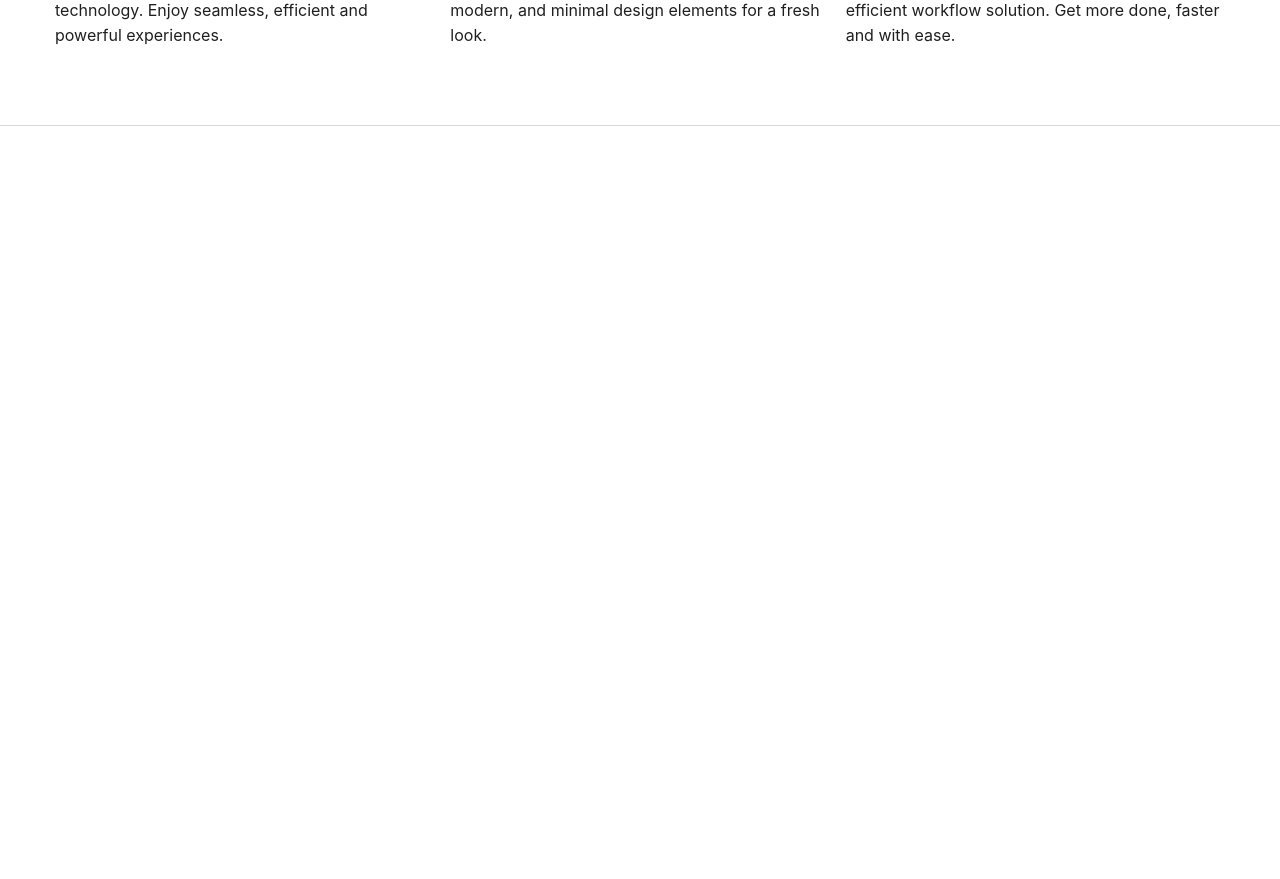
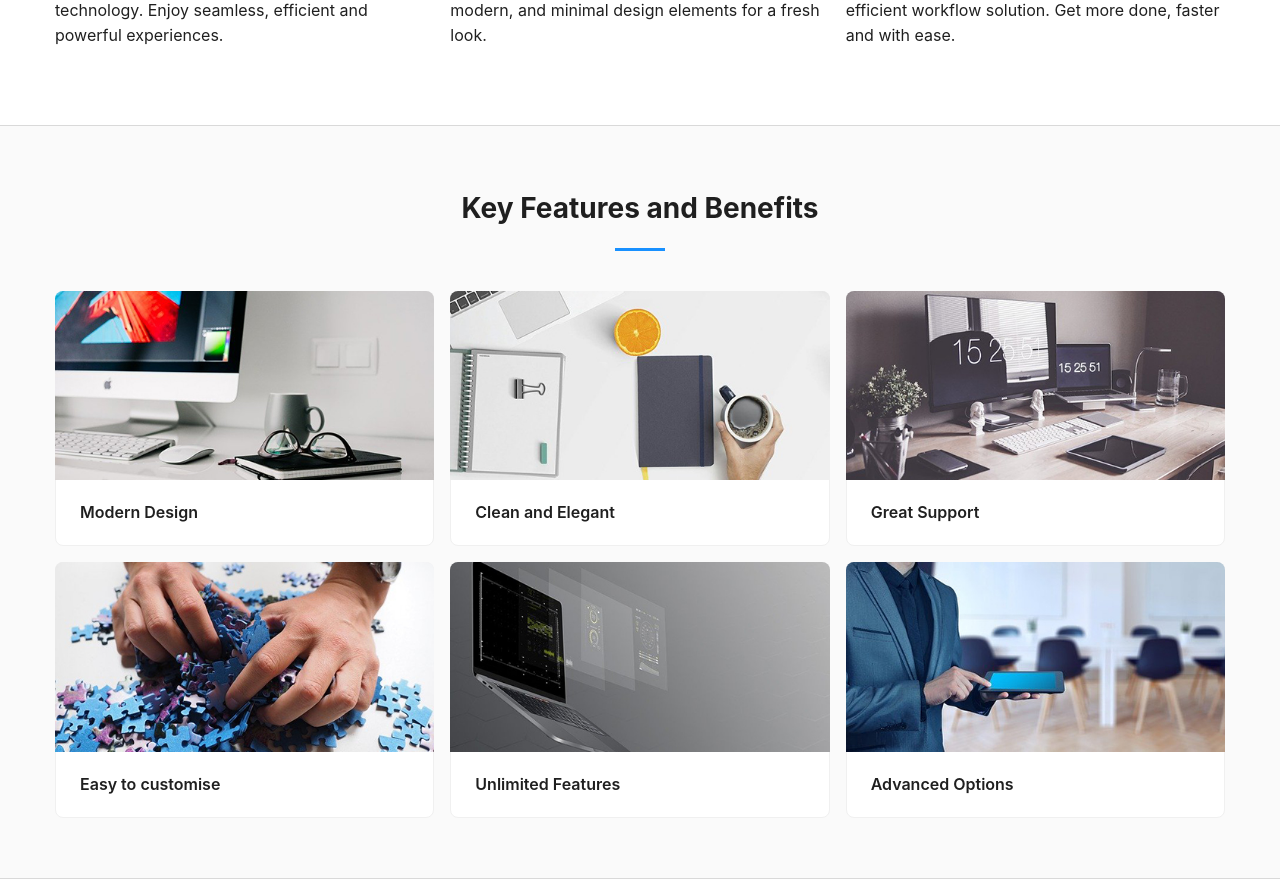
Before and after one commit to tangguhriyadi/fe-portfolio, a React (Create React App) app: page / in a window 1280 px wide. Shown: the part 1300-2179 px from the top of the page. Before the commit the page ends 1426 px from the top, so only its background shows below. Built offline with nearby package versions, Linux system fonts and the light colour scheme.

Commit message:
style(feature): using card component with grid responsive

```diff
--- a/src/App.tsx
+++ b/src/App.tsx
@@ -3,6 +3,7 @@ import React from 'react';
 /* import logo from './logo.svg'; */
 import './App.css';
 import AppHeader from './components/common/AppHeader';
+import AppFeature from './components/home/AppFeature';
 import AppHome from './components/views/AppHome';
 
 const {Header, Content} = Layout
@@ -15,6 +16,7 @@ function App() {
       </Header>
       <Content>
         <AppHome />
+        <AppFeature />
       </Content>
     </Layout>
   );
--- /dev/null
+++ b/src/components/home/AppFeature.tsx
@@ -0,0 +1,75 @@
+import { Col, Row, Card } from "antd";
+import React from "react";
+
+import image1 from '../../assets/images/modern-design.jpg';
+import image2 from '../../assets/images/clean-design.jpg';
+import image3 from '../../assets/images/great-support.jpg';
+import image4 from '../../assets/images/easy-customise.jpg';
+import image5 from '../../assets/images/unlimited-features.jpg';
+import image6 from '../../assets/images/advanced-option.jpg';
+
+const { Meta } = Card;
+
+const AppFeature: React.FC = () => {
+  return (
+    <div id="feature" className="block featureBlock bgGray">
+    <div className="container-fluid">
+      <div className="titleHolder">
+        <h2>Key Features and Benefits</h2>
+      </div>
+      <Row gutter={[16, 16]}>
+        <Col xs={{ span: 24 }} sm={{ span: 12 }} md={{ span: 8 }}>
+          <Card
+            hoverable
+            cover={<img alt="Modern Design" src={image1} />}
+          >
+            <Meta title="Modern Design" />
+          </Card>
+        </Col>
+        <Col xs={{ span: 24 }} sm={{ span: 12 }} md={{ span: 8 }}>
+          <Card
+            hoverable
+            cover={<img alt="Test" src={image2} />}
+          >
+            <Meta title="Clean and Elegant" />
+          </Card>
+        </Col>
+        <Col xs={{ span: 24 }} sm={{ span: 12 }} md={{ span: 8 }}>
+          <Card
+            hoverable
+            cover={<img alt="Test" src={image3} />}
+          >
+            <Meta title="Great Support" />
+          </Card>
+        </Col>
+        <Col xs={{ span: 24 }} sm={{ span: 12 }} md={{ span: 8 }}>
+          <Card
+            hoverable
+            cover={<img alt="Test" src={image4} />}
+          >
+            <Meta title="Easy to customise" />
+          </Card>
+        </Col>
+        <Col xs={{ span: 24 }} sm={{ span: 12 }} md={{ span: 8 }}>
+          <Card
+            hoverable
+            cover={<img alt="Test" src={image5} />}
+          >
+            <Meta title="Unlimited Features" />
+          </Card>
+        </Col>
+        <Col xs={{ span: 24 }} sm={{ span: 12 }} md={{ span: 8 }}>
+          <Card
+            hoverable
+            cover={<img alt="Test" src={image6} />}
+          >
+            <Meta title="Advanced Options" />
+          </Card>
+        </Col>
+      </Row>
+    </div>
+  </div>
+  );
+};
+
+export default AppFeature;
```
